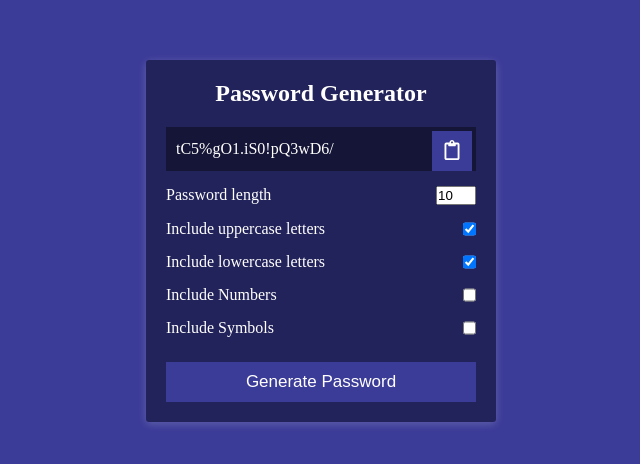
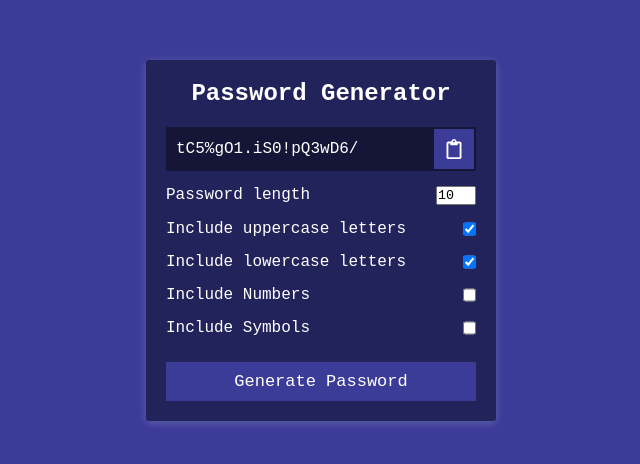
Before and after one commit to afozbek/password-generator, a React (Create React App) app: page / in a window 1280 px wide. Shown: the part 140-604 px from the top of the page, without its empty margins (319-959 px from the left). Built offline with nearby package versions, Linux system fonts and the light colour scheme.

Commit message:
css lerde güncelleme yapıldı

```diff
--- a/src/main.scss
+++ b/src/main.scss
@@ -2,12 +2,12 @@
   padding: 0;
   margin: 0;
   box-sizing: border-box;
+  font-family: monospace, cursive, Arial, Helvetica, sans-serif;
 }
-
 
 #root {
   min-height: 100vh;
-  background: #3B3B98;
+  background: #3b3b98;
 }
 
 .m-container {
@@ -19,7 +19,7 @@
 .m-generator {
   border-radius: 3px;
 
-  background: #23235B;
+  background: #23235b;
   box-shadow: 0px 2px 10px rgba(255, 255, 255, 0.2);
 
   padding: 20px;
@@ -39,18 +39,20 @@
 
     &GenerateBtn {
       position: absolute;
-      background: #3B3B98;
+      background: #3b3b98;
+      color: #fff;
       border: none;
-      width: 40px;
+      // width: 40px;
+      padding: 10px;
       height: 40px;
-      top: 4px;
-      right: 4px;
+      top: 2px;
+      right: 2px;
       cursor: pointer;
     }
   }
 
   &__btn {
-    background: #3B3B98;
+    background: #3b3b98;
     border: none;
     display: block;
     width: 100%;
@@ -73,11 +75,16 @@
   color: #fff;
   margin-bottom: 15px;
 
-  input[type=number]{
+  input[type="number"] {
     width: 40px;
   }
 
   &:last-of-type {
     margin-bottom: 25px;
   }
+
+  label {
+    cursor: pointer;
+    user-select: none;
+  }
 }
```
